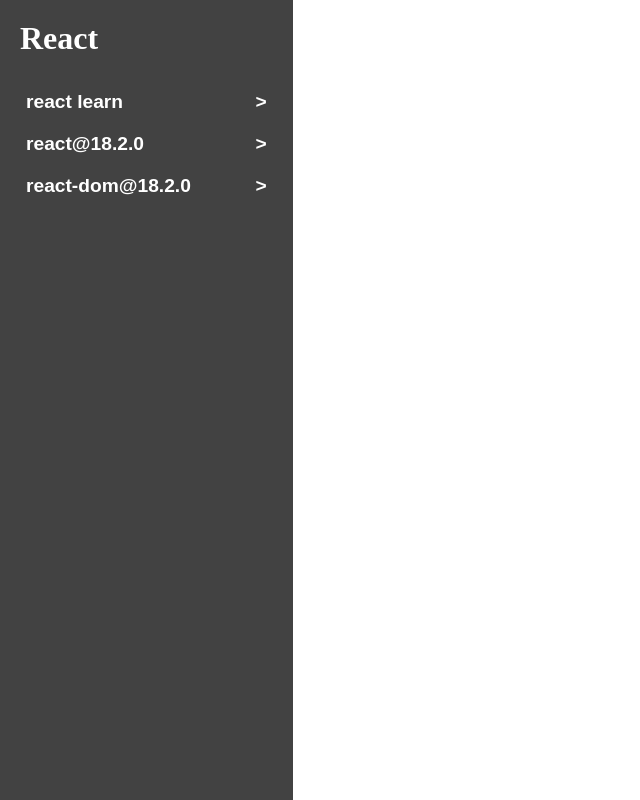
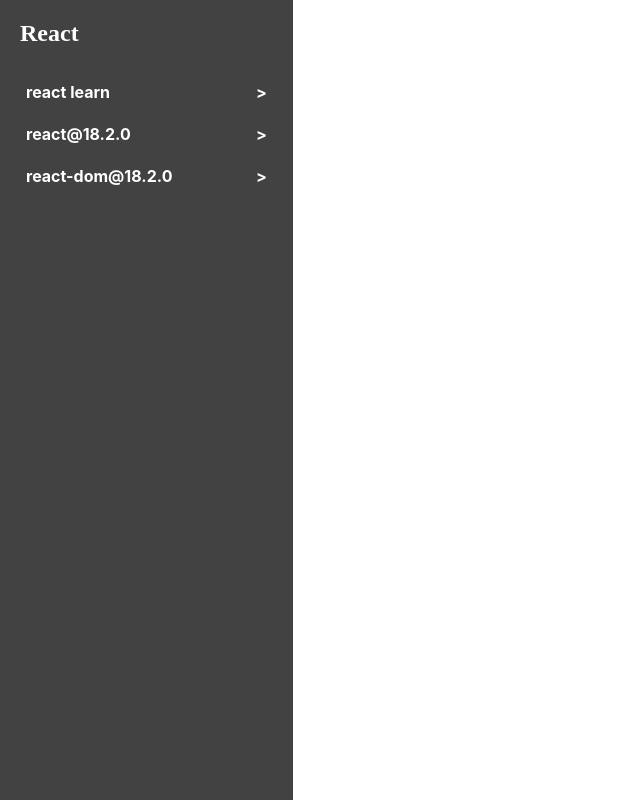
Before and after one commit to XunJiJiang/react-notes, a React (Create React App) app: page / in a window 1280 px wide. Shown: the whole page, without its empty margins (0-640 px from the left). Built offline with nearby package versions, Linux system fonts and the light colour scheme.

Commit message:
feat：固定字体尺寸

```diff
--- a/src/components/contents/components/button/index.css
+++ b/src/components/contents/components/button/index.css
@@ -13,10 +13,14 @@
   text-align: left;
   line-height: 32px;
   display: flex;
+  font-size: 14px;
+  font-family: Inter, 'Helvetica Neue', Helvetica, 'PingFang SC', 'Hiragino Sans GB', 'Microsoft YaHei', 微软雅黑, Arial,
+    sans-serif;
   justify-content: space-between;
 
   &.bold-button {
     font-weight: bold;
+    font-size: 16px;
   }
 
   & .button-left-icon-right-margin {
--- a/src/components/contents/index.css
+++ b/src/components/contents/index.css
@@ -6,11 +6,13 @@
   background-color: rgb(66, 66, 66);
   box-sizing: border-box;
   padding: 20px 12px 0 0;
+  font-size: 12px;
   overflow-y: scroll;
 
   & h1 {
     margin: 0;
     padding: 0 0 20px 20px;
+    font-size: 24px;
     color: #ffffff;
   }
 
--- a/src/components/markdown/index.css
+++ b/src/components/markdown/index.css
@@ -1,6 +1,8 @@
 /* markdown start */
 
-/* .markdown {} */
+.markdown {
+  font-size: 16px;
+}
 
 .markdown ::selection,
 .markdown ::selection {
@@ -80,6 +82,7 @@
     bottom: 3px;
     right: 5px;
     color: #a3a3a3;
+    /* user-select: none; */
   }
 }
 
@@ -126,7 +129,8 @@
     border-radius: 5px 10px 5px 5px;
     font-style: normal;
     font-family: Consolas, Monaco, 'Andale Mono', 'Ubuntu Mono', monospace;
-    font-size: 12px;
+    font-size: 14px;
+    user-select: none;
     cursor: pointer;
     transition: all 0.2s;
     z-index: 1;
```
